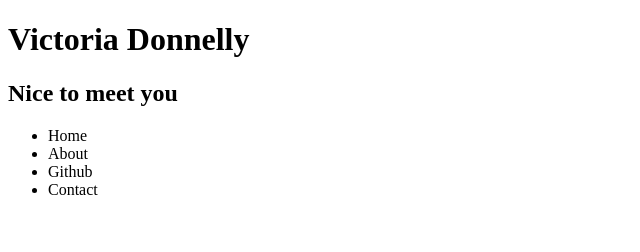
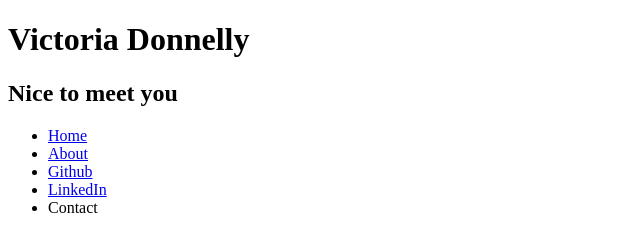
Before and after one commit to nealado/nealado.github.io, a plain HTML site: page index.html in a window 1280 px wide. Shown: the whole page, without its empty margins (0-640 px from the left). Drawn offline with Linux system fonts and the light colour scheme.

Commit message:
added links to index.html

```diff
--- a/index.html
+++ b/index.html
@@ -11,9 +11,11 @@
   <h2> Nice to meet you </h2>
 
 <ul>
-  <li>Home</li>
-  <li>About</li>
-  <li>Github</li>
+  <li><a href="/index.html">Home</a></li>
+  <li><a href="/about.html">About</a></li>
+  <li><a href="https://github.com/nealado"> Github</a></li>
+  <li><a href="https://www.linkedin.com/pub/victoria-donnelly/46/b31/75b
+">LinkedIn</a></li>
   <li>Contact</li>
 </ul>
 
```
Also changed, not shown: about.html (+24 -0 lines).
